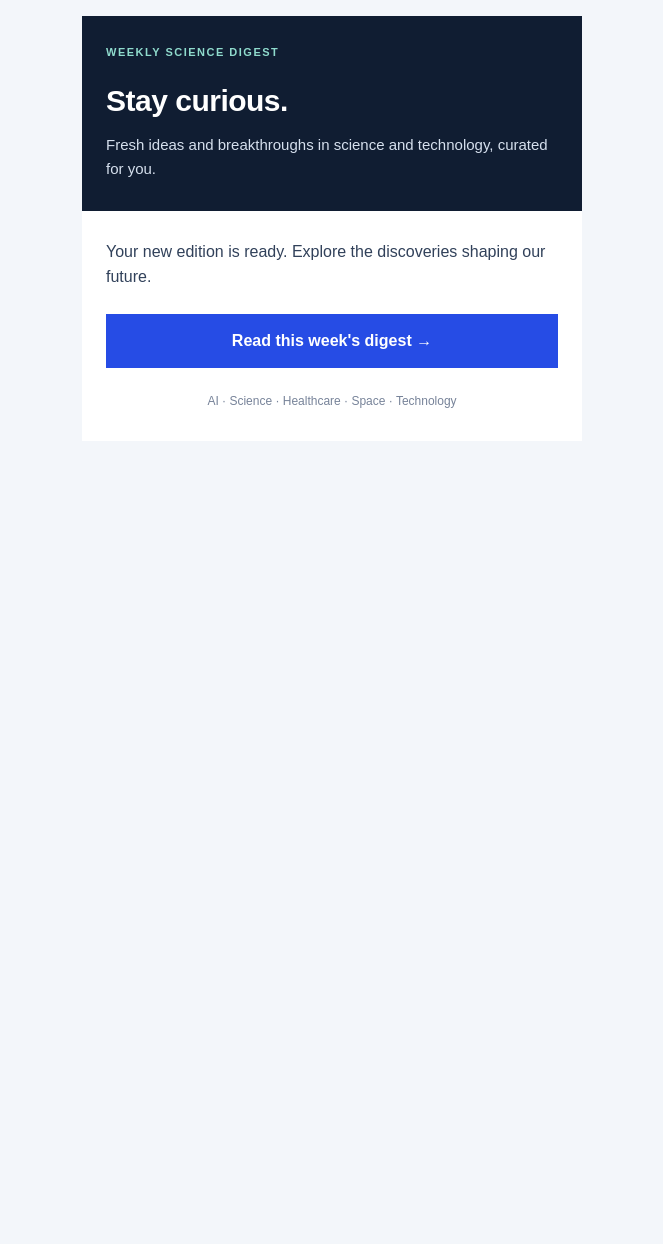
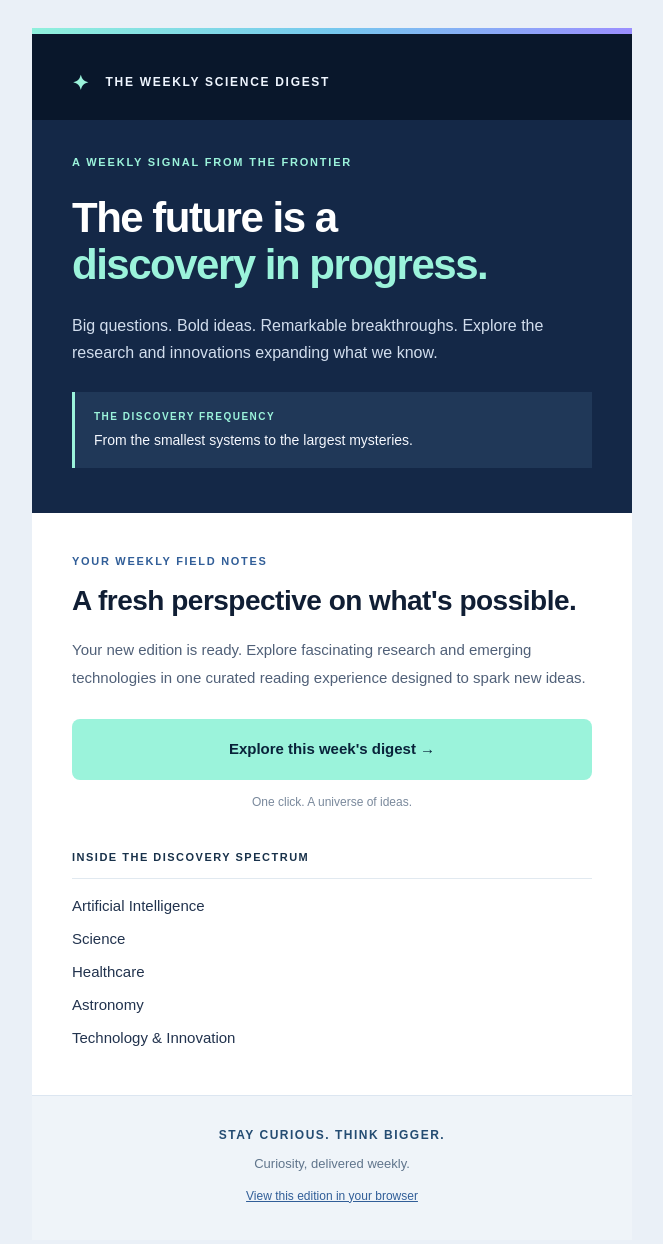
Before and after one commit to FernandoFerrer/research-and-publish-agent, a plain HTML site: page email_body.html in a window 1280 px wide. Shown: the whole page, without its empty margins (308-971 px from the left). Before the commit the page ends 800 px from the top, so only its background shows below. Drawn offline with Linux system fonts and the light colour scheme.

```diff
--- a/email_body.html
+++ b/email_body.html
@@ -1,46 +1,131 @@
 <!DOCTYPE html>
-<!-- saved from url=(0075)file:///C:/Users/Usuario/Downloads/weekly_science_digest_email_minimal.html -->
+<!-- saved from url=(0080)file:///C:/Users/Usuario/Downloads/weekly_science_digest_email_left_aligned.html -->
 <html lang="en"><head><meta http-equiv="Content-Type" content="text/html; charset=UTF-8">
 
   <meta name="viewport" content="width=device-width, initial-scale=1">
+  <meta name="color-scheme" content="light">
   <title>Your Weekly Science Digest</title>
+  <style>
+    body { margin: 0 !important; padding: 0 !important; }
+    @media screen and (max-width: 620px) {
+      .outer-pad { padding: 0 !important; }
+      .email-shell { border-radius: 0 !important; }
+      .masthead { padding: 27px 24px 20px !important; }
+      .hero { padding: 26px 24px 37px !important; }
+      .hero-title { font-size: 34px !important; line-height: 1.16 !important; letter-spacing: -1px !important; }
+      .content { padding: 36px 24px 40px !important; }
+      .section-title { font-size: 25px !important; }
+      .footer { padding: 28px 24px 32px !important; }
+    }
+    @media screen and (max-width: 360px) {
+      .hero-title { font-size: 30px !important; }
+      .masthead, .hero, .content, .footer { padding-left: 19px !important; padding-right: 19px !important; }
+    }
+  </style>
 </head>
-<body style="margin:0;padding:0;background:#f3f6fa;font-family:Arial,Helvetica,sans-serif;-webkit-text-size-adjust:100%;">
-  <div style="display:none;max-height:0;overflow:hidden;opacity:0;">
-    New discoveries in AI, science, healthcare, space and technology.
+<body style="margin:0;padding:0;background-color:#eaf0f7;font-family:Arial,Helvetica,sans-serif;-webkit-text-size-adjust:100%;">
+
+  <!-- Inbox preview text -->
+  <div style="display:none!important;font-size:1px;line-height:1px;max-height:0;max-width:0;opacity:0;overflow:hidden;mso-hide:all;">
+    This week's science digest is ready. Discover new ideas in AI, science, healthcare, astronomy and technology.
   </div>
 
-  <table role="presentation" width="100%" cellpadding="0" cellspacing="0" border="0" style="width:100%;border-collapse:collapse;background:#f3f6fa;">
+  <!-- A single-column email. Each section has one full-width cell. -->
+  <table role="presentation" width="100%" cellpadding="0" cellspacing="0" border="0" bgcolor="#eaf0f7" style="width:100%;margin:0;border-collapse:collapse;background-color:#eaf0f7;">
     <tbody><tr>
-      <td align="center" style="padding:16px 12px;">
-        <table role="presentation" width="100%" cellpadding="0" cellspacing="0" border="0" style="width:100%;max-width:500px;border-collapse:collapse;background:#ffffff;">
+      <td align="center" class="outer-pad" style="padding:28px 12px;">
+
+        <div style="width:100%;max-width:600px;margin:0 auto;">
+        <table role="presentation" align="center" width="100%" cellpadding="0" cellspacing="0" border="0" class="email-shell" style="width:100%;max-width:600px;margin:0 auto;border-collapse:collapse;background-color:#ffffff;border-radius:14px;">
+
           <tbody><tr>
-            <td style="padding:28px 24px 30px;background:#101d32;color:#ffffff;">
-              <p style="margin:0 0 22px;color:#8fdbcd;font-size:11px;font-weight:bold;letter-spacing:1.5px;line-height:1.5;">
-                WEEKLY SCIENCE DIGEST
-              </p>
-              <h1 style="margin:0 0 14px;font-size:30px;line-height:1.2;font-weight:bold;letter-spacing:-0.5px;">
-                Stay curious.
-              </h1>
-              <p style="margin:0;color:#d6e0ee;font-size:15px;line-height:1.6;">
-                Fresh ideas and breakthroughs in science and technology, curated for you.
+            <td width="100%" height="6" bgcolor="#8ff0dc" style="width:100%;height:6px;line-height:6px;font-size:0;background-color:#8ff0dc;background-image:linear-gradient(to right,#8ff0dc,#75c8ee,#9b8fff);">&nbsp;</td>
+          </tr>
+
+          <!-- Brand -->
+          <tr>
+            <td width="100%" class="masthead" align="left" bgcolor="#09172b" style="width:100%;padding:34px 40px 22px;background-color:#09172b;text-align:left;">
+              <p style="margin:0;color:#eff6ff;font-size:12px;line-height:1.5;font-weight:bold;letter-spacing:1.7px;">
+                <span style="color:#9bf3db;font-size:20px;vertical-align:middle;">✦</span>
+                &nbsp; THE WEEKLY SCIENCE DIGEST
               </p>
             </td>
           </tr>
+
+          <!-- Hero: explicit left alignment prevents inherited alignment in email clients -->
           <tr>
-            <td style="padding:28px 24px 30px;">
-              <p style="margin:0 0 24px;color:#31415a;font-size:16px;line-height:1.6;">
-                Your new edition is ready. Explore the discoveries shaping our future.
+            <td width="100%" class="hero" align="left" bgcolor="#142847" style="width:100%;padding:34px 40px 45px;background-color:#142847;text-align:left;">
+              <p style="margin:0 0 22px;color:#9bf3db;font-size:11px;line-height:1.6;font-weight:bold;letter-spacing:1.8px;text-transform:uppercase;">
+                A WEEKLY SIGNAL FROM THE FRONTIER
               </p>
-              <a href="https://fernandoferrer.github.io/weekly-science-digest.html" target="_blank" style="display:block;padding:16px 12px;background:#264ce5;color:#ffffff;text-align:center;text-decoration:none;font-size:16px;font-weight:bold;line-height:1.4;">
-                Read this week's digest →
-              </a>
-              <p style="margin:24px 0 0;color:#778399;font-size:12px;line-height:1.6;text-align:center;">
-                AI · Science · Healthcare · Space · Technology
+              <h1 class="hero-title" align="left" style="margin:0;color:#ffffff;font-size:42px;line-height:1.13;letter-spacing:-1.5px;font-weight:bold;text-align:left!important;">
+                The future is a<br>
+                <span style="color:#9bf3db;">discovery in progress.</span>
+              </h1>
+              <p style="margin:23px 0 26px;color:#d1dded;font-size:16px;line-height:1.7;">
+                Big questions. Bold ideas. Remarkable breakthroughs. Explore the research and innovations expanding what we know.
+              </p>
+              <div style="padding:17px 19px;background-color:#203858;border-left:3px solid #9bf3db;">
+                <p style="margin:0 0 5px;color:#9bf3db;font-size:10px;letter-spacing:1.5px;line-height:1.5;font-weight:bold;">
+                  THE DISCOVERY FREQUENCY
+                </p>
+                <p style="margin:0;color:#f5f8fe;font-size:14px;line-height:1.6;">
+                  From the smallest systems to the largest mysteries.
+                </p>
+              </div>
+            </td>
+          </tr>
+
+          <!-- Message and primary link -->
+          <tr>
+            <td width="100%" class="content" align="left" bgcolor="#ffffff" style="width:100%;padding:40px 40px 45px;background-color:#ffffff;text-align:left;">
+              <p style="margin:0 0 12px;color:#315e98;font-size:11px;line-height:1.6;font-weight:bold;letter-spacing:1.7px;">
+                YOUR WEEKLY FIELD NOTES
+              </p>
+              <h2 class="section-title" style="margin:0 0 18px;color:#101e34;font-size:28px;line-height:1.25;letter-spacing:-0.5px;text-align:left!important;">
+                A fresh perspective on what's possible.
+              </h2>
+              <p style="margin:0 0 28px;color:#506078;font-size:15px;line-height:1.85;">
+                Your new edition is ready. Explore fascinating research and emerging technologies in one curated reading experience designed to spark new ideas.
+              </p>
+
+              <div style="text-align:center;margin:0 0 37px;">
+                <a href="https://fernandoferrer.github.io/weekly-science-digest.html" target="_blank" style="display:block;background-color:#9bf3db;color:#09233a;padding:19px 12px;border-radius:8px;font-size:15px;line-height:1.5;font-weight:bold;text-align:center;text-decoration:none;">
+                  Explore this week's digest →
+                </a>
+                <p style="margin:13px 0 0;color:#7a899c;font-size:12px;line-height:1.6;">
+                  One click. A universe of ideas.
+                </p>
+              </div>
+
+              <p style="margin:0 0 15px;padding-bottom:12px;border-bottom:1px solid #e1e9f0;color:#18314a;font-size:11px;font-weight:bold;line-height:1.5;letter-spacing:1.5px;">
+                INSIDE THE DISCOVERY SPECTRUM
+              </p>
+              <p style="margin:0 0 9px;color:#22334e;font-size:15px;line-height:1.6;">Artificial Intelligence</p>
+              <p style="margin:0 0 9px;color:#22334e;font-size:15px;line-height:1.6;">Science</p>
+              <p style="margin:0 0 9px;color:#22334e;font-size:15px;line-height:1.6;">Healthcare</p>
+              <p style="margin:0 0 9px;color:#22334e;font-size:15px;line-height:1.6;">Astronomy</p>
+              <p style="margin:0;color:#22334e;font-size:15px;line-height:1.6;">Technology &amp; Innovation</p>
+            </td>
+          </tr>
+
+          <!-- Footer -->
+          <tr>
+            <td width="100%" align="center" class="footer" bgcolor="#eff4f9" style="width:100%;padding:30px 40px 34px;background-color:#eff4f9;border-top:1px solid #dce6f1;">
+              <p style="margin:0 0 9px;color:#244c72;font-size:12px;line-height:1.6;letter-spacing:1.5px;font-weight:bold;">
+                STAY CURIOUS. THINK BIGGER.
+              </p>
+              <p style="margin:0 0 12px;color:#60758c;font-size:13px;line-height:1.6;">
+                Curiosity, delivered weekly.
+              </p>
+              <p style="margin:0;color:#54718b;font-size:12px;line-height:1.6;">
+                <a href="https://fernandoferrer.github.io/weekly-science-digest.html" target="_blank" style="color:#315e98;text-decoration:underline;">View this edition in your browser</a>
               </p>
             </td>
           </tr>
         </tbody></table>
+        </div>
+
       </td>
     </tr>
   </tbody></table>
```
Also changed, not shown: 1 other file.
